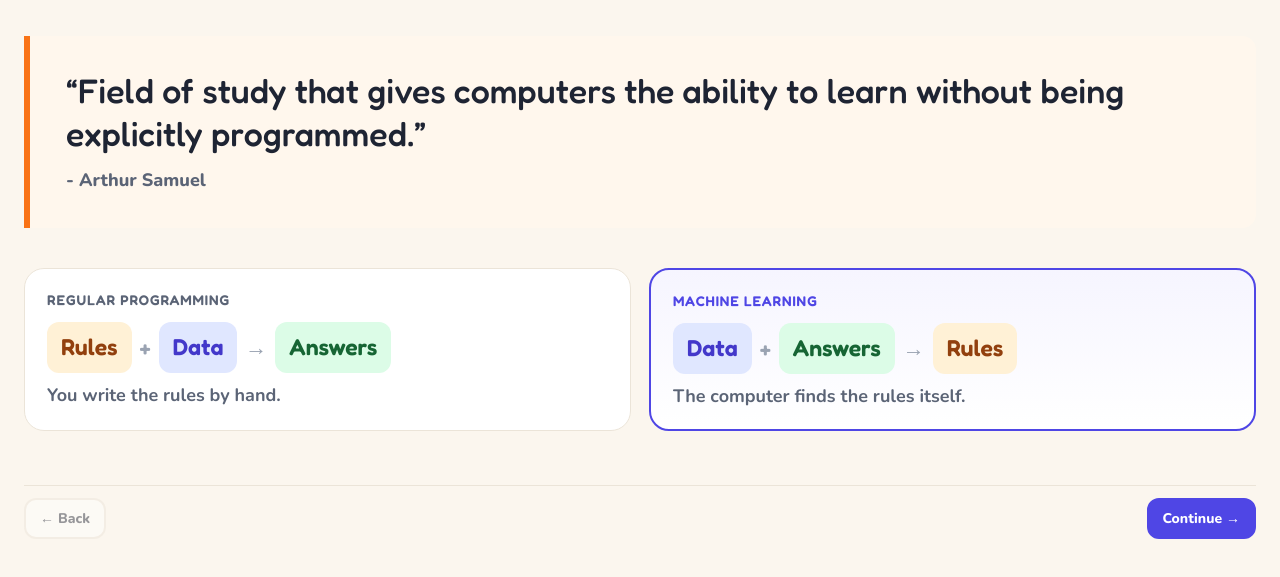
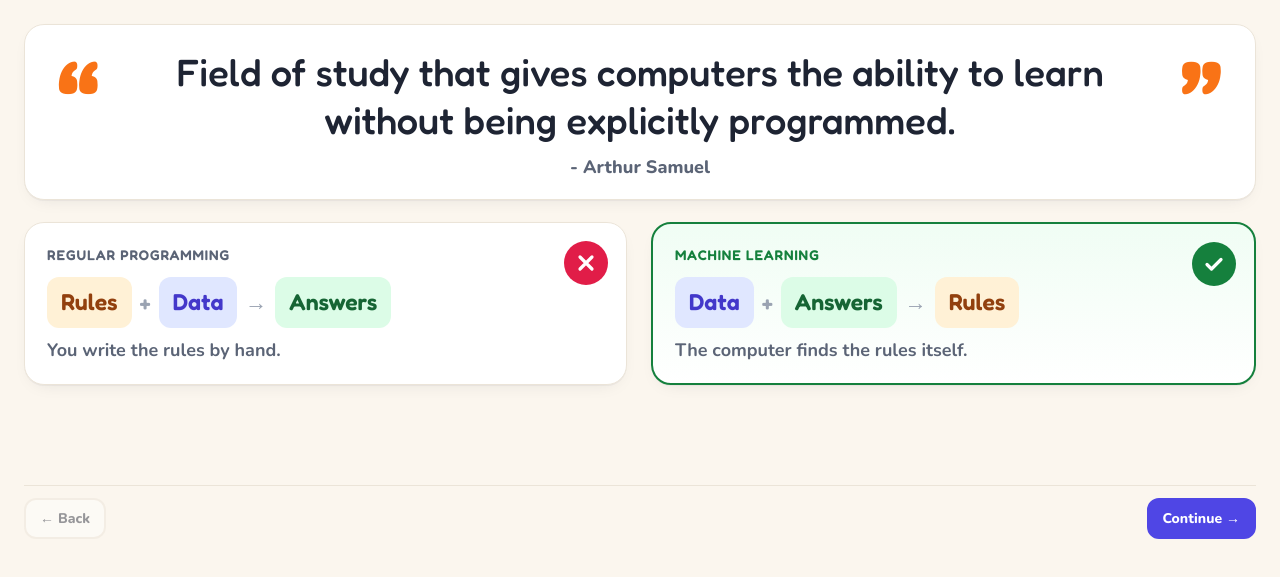
Before and after one commit to bennlaufer/ml-visualizer, a plain HTML site: page intro.html in a window 1280 px wide. Shown: the part 240-817 px from the top of the page. Drawn offline with nearby package versions, Linux system fonts and the light colour scheme.

Commit message:
Intro: rework first slide, quote layout, and logistic assessment picture

```diff
--- a/intro.html
+++ b/intro.html
@@ -278,6 +278,38 @@
   #slide-4 .loop-svg{flex:1 1 0; height:0; min-height:180px; max-height:none; margin:0 0 6px;}
   #slide-1 .big-q{margin-bottom:40px;}
   #slide-1 .vs{margin-top:40px;}
+  /* slide 1: blocked-in two-column layout, one card style throughout */
+  #slide-1 .big-q{margin-bottom:28px;}
+  .s1grid{display:grid; grid-template-columns:minmax(0,1.1fr) minmax(0,1fr); gap:24px; align-items:stretch;}
+  #slide-1 .quote{margin:0; max-width:none; background:#fff; border:1px solid var(--rule); border-left:1px solid var(--rule); border-radius:20px; padding:34px 36px 28px; display:flex; flex-direction:column; justify-content:center; position:relative; box-shadow:0 1px 0 rgba(30,36,51,.04),0 6px 20px -12px rgba(30,36,51,.18);}
+  #slide-1 .quote::before{content:"\201C"; font-family:'Fredoka'; font-weight:700; font-size:96px; line-height:.7; color:var(--accent); display:block; margin-bottom:6px;}
+  #slide-1 .quote p{font-size:clamp(24px,2.8vw,34px); line-height:1.25;}
+  #slide-1 .quote cite{margin-top:22px; padding-top:16px; border-top:1px dashed var(--rule); font-size:var(--t-body);}
+  #slide-1 .vs{display:flex; flex-direction:column; gap:24px; margin:0;}
+  #slide-1 .vs-card{flex:1; display:flex; flex-direction:column; justify-content:center; box-shadow:0 1px 0 rgba(30,36,51,.04),0 6px 20px -12px rgba(30,36,51,.18);}
+  @media (max-width:860px){ .s1grid{grid-template-columns:minmax(0,1fr);} }
+  /* slide 1 v3: quote centered on top, two boxes side by side with a red X and a green check */
+  .s1grid{grid-template-columns:minmax(0,1fr); gap:22px;}
+  #slide-1 .quote{text-align:center; align-items:center; padding:20px 40px 18px;}
+  #slide-1 .quote::before{font-size:72px; height:40px;}
+  #slide-1 .quote::before{margin-bottom:0;}
+  #slide-1 .quote p{max-width:900px; font-size:clamp(24px,3.2vw,38px);}
+  #slide-1 .quote cite{border-top:0; padding-top:0; margin-top:12px;}
+  #slide-1 .vs{flex-direction:row; gap:24px;}
+  #slide-1 .vs-card{position:relative; padding-right:76px;}
+  .vs-badge{position:absolute; top:18px; right:18px; width:44px; height:44px; border-radius:50%; display:flex; align-items:center; justify-content:center;}
+  .vs-badge svg{width:24px; height:24px;}
+  .vs-badge.no{background:var(--hi);} .vs-badge.yes{background:var(--best);}
+  #slide-1 .vs-card.ml{border:2px solid var(--best); background:linear-gradient(180deg,#f0fdf4,#fff);}
+  #slide-1 .vs-card.ml .vs-t{color:var(--best);}
+  @media (max-width:760px){ #slide-1 .vs{flex-direction:column;} }
+  /* slide 1 v4: quote marks before and after the quote text */
+  #slide-1 .quote{display:grid; grid-template-columns:auto minmax(0,1fr) auto; column-gap:18px; align-items:center; padding:24px 32px 18px;}
+  #slide-1 .quote::before{content:"\201C"; grid-column:1; grid-row:1; font-size:96px; height:auto; line-height:.8; align-self:start; margin:0; padding-top:6px;}
+  #slide-1 .quote::after{content:"\201D"; grid-column:3; grid-row:1; font-family:'Fredoka'; font-weight:700; font-size:96px; line-height:.8; color:var(--accent); align-self:start; padding-top:6px;}
+  #slide-1 .quote p{grid-column:2; grid-row:1; margin:0; max-width:none;}
+  #slide-1 .quote cite{grid-column:2; grid-row:2; margin-top:10px;}
+  @media (max-width:640px){ #slide-1 .quote::before,#slide-1 .quote::after{font-size:56px;} #slide-1 .quote{column-gap:10px; padding:16px;} }
 </style>
 </head>
 <body>
@@ -306,21 +338,25 @@
   <div class="stage" id="stage">
   <section class="slide on" id="slide-1" data-i="0">
     <h1 class="big-q" id="title">What is machine learning?</h1>
-  <blockquote class="quote" id="quote">
-    <p>&ldquo;Field of study that gives computers the ability to learn without being explicitly programmed.&rdquo;</p>
+  <div class="s1grid" id="s1grid">
+    <blockquote class="quote" id="quote">
+    <p>Field of study that gives computers the ability to learn without being explicitly programmed.</p>
     <cite>Arthur Samuel</cite>
   </blockquote>
     <div class="vs" id="vs">
       <div class="vs-card" id="vs-old">
+        <span class="vs-badge no" aria-label="not this"><svg viewBox="0 0 24 24"><path d="M6 6l12 12M18 6L6 18" stroke="#fff" stroke-width="3.2" stroke-linecap="round"/></svg></span>
         <div class="vs-t">Regular programming</div>
         <div class="vs-flow"><span class="vs-chip rules">Rules</span><span class="vs-plus">+</span><span class="vs-chip data">Data</span><span class="vs-arrow">&rarr;</span><span class="vs-chip ans">Answers</span></div>
         <p>You write the rules by hand.</p>
       </div>
       <div class="vs-card ml" id="vs-ml">
+        <span class="vs-badge yes" aria-label="this one"><svg viewBox="0 0 24 24"><path d="M5 12.5l4.5 4.5L19 7.5" fill="none" stroke="#fff" stroke-width="3.2" stroke-linecap="round" stroke-linejoin="round"/></svg></span>
         <div class="vs-t">Machine learning</div>
         <div class="vs-flow"><span class="vs-chip data">Data</span><span class="vs-plus">+</span><span class="vs-chip ans">Answers</span><span class="vs-arrow">&rarr;</span><span class="vs-chip rules">Rules</span></div>
         <p>The computer finds the rules itself.</p>
       </div>
+    </div>
     </div>
 
   </section>
@@ -554,7 +590,7 @@
   const AX='<line x1="8" y1="62" x2="152" y2="62" stroke="#e1d8c7" stroke-width="2"/>';
   const PIC=[
     '<svg viewBox="0 0 160 70" class="mpic" role="img" aria-label="A straight line through points">'+AX+'<line x1="10" y1="54" x2="150" y2="12" stroke="#4f46e5" stroke-width="3.5" stroke-linecap="round"/><g fill="#1e2433"><circle cx="30" cy="52" r="3.5"/><circle cx="62" cy="38" r="3.5"/><circle cx="92" cy="36" r="3.5"/><circle cx="128" cy="18" r="3.5"/></g></svg>',
-    '<svg viewBox="0 0 160 70" class="mpic" role="img" aria-label="An S-shaped curve between two groups">'+AX+'<path d="M10 56 C 60 56, 70 10, 80 10 S 110 10, 150 10" stroke="#4f46e5" stroke-width="3.5" fill="none" stroke-linecap="round" transform="translate(0 0)"/><g fill="#e11d48"><circle cx="24" cy="56" r="3.5"/><circle cx="46" cy="56" r="3.5"/></g><g fill="#16a34a"><circle cx="116" cy="10" r="3.5"/><circle cx="138" cy="10" r="3.5"/></g></svg>',
+    '<svg viewBox="0 0 160 70" class="mpic" role="img" aria-label="An S-shaped curve between two groups">'+AX+'<path d="M10 56 C 60 56, 70 10, 80 10 S 110 10, 150 10" stroke="#4f46e5" stroke-width="3.5" fill="none" stroke-linecap="round" transform="translate(0 0)"/><g fill="#e11d48"><circle cx="24" cy="56" r="3.5"/><circle cx="46" cy="56" r="3.5"/><circle cx="70" cy="56" r="3.5"/></g><g fill="#16a34a"><circle cx="100" cy="10" r="3.5"/><circle cx="116" cy="10" r="3.5"/><circle cx="138" cy="10" r="3.5"/></g></svg>',
     '<svg viewBox="0 0 220 120" class="mpic tree" role="img" aria-label="A small decision tree"><g stroke="#c7c2ff" stroke-width="3"><line x1="110" y1="26" x2="62" y2="62"/><line x1="110" y1="26" x2="162" y2="62"/><line x1="62" y1="70" x2="34" y2="102"/><line x1="62" y1="70" x2="92" y2="102"/></g><rect x="70" y="8" width="80" height="26" rx="8" fill="#4f46e5"/><text x="110" y="26" font-size="12" font-family="Nunito" font-weight="800" fill="#fff" text-anchor="middle">size &gt; 2k?</text><rect x="26" y="56" width="72" height="24" rx="8" fill="#eef2ff" stroke="#a5b4fc"/><text x="62" y="72" font-size="11" font-family="Nunito" font-weight="800" fill="#4f46e5" text-anchor="middle">beds &gt; 2?</text><rect x="132" y="56" width="60" height="24" rx="8" fill="#dcfce7"/><text x="162" y="72" font-size="11" font-family="Nunito" font-weight="800" fill="#166534" text-anchor="middle">$450k</text><rect x="6" y="96" width="56" height="22" rx="8" fill="#dcfce7"/><text x="34" y="111" font-size="11" font-family="Nunito" font-weight="800" fill="#166534" text-anchor="middle">$220k</text><rect x="64" y="96" width="56" height="22" rx="8" fill="#dcfce7"/><text x="92" y="111" font-size="11" font-family="Nunito" font-weight="800" fill="#166534" text-anchor="middle">$300k</text></svg>',
     '<svg viewBox="0 0 160 70" class="mpic" role="img" aria-label="Two groups of points with a center each"><g fill="#a5b4fc"><circle cx="30" cy="22" r="3.5"/><circle cx="44" cy="34" r="3.5"/><circle cx="26" cy="42" r="3.5"/><circle cx="48" cy="18" r="3.5"/></g><g fill="#fdba74"><circle cx="112" cy="40" r="3.5"/><circle cx="130" cy="28" r="3.5"/><circle cx="124" cy="54" r="3.5"/><circle cx="144" cy="44" r="3.5"/></g><circle cx="37" cy="29" r="7" fill="none" stroke="#4f46e5" stroke-width="3"/><circle cx="127" cy="42" r="7" fill="none" stroke="#d97706" stroke-width="3"/></svg>'
   ];
@@ -567,7 +603,7 @@
   ];
   const ERR=[
     '<svg viewBox="0 0 160 70" class="mpic" role="img" aria-label="Misses between points and the line">'+AX+'<line x1="10" y1="54" x2="150" y2="12" stroke="#c7c2ff" stroke-width="3" stroke-linecap="round"/><g stroke="'+R+'" stroke-width="3.5" stroke-linecap="round"><line x1="30" y1="57" x2="30" y2="48"/><line x1="62" y1="28" x2="62" y2="38"/><line x1="92" y1="41" x2="92" y2="29"/><line x1="128" y1="8" x2="128" y2="19"/></g><g fill="#1e2433"><circle cx="30" cy="57" r="3.5"/><circle cx="62" cy="28" r="3.5"/><circle cx="92" cy="41" r="3.5"/><circle cx="128" cy="8" r="3.5"/></g></svg>',
-    '<svg viewBox="0 0 160 70" class="mpic" role="img" aria-label="Misses between points and the S-curve">'+AX+'<path d="M10 56 C 60 56, 70 10, 80 10 S 110 10, 150 10" stroke="#c7c2ff" stroke-width="3" fill="none" stroke-linecap="round"/><g stroke="'+R+'" stroke-width="3.5" stroke-linecap="round"><line x1="46" y1="56" x2="46" y2="55"/><line x1="100" y1="10" x2="100" y2="10.5"/><line x1="70" y1="56" x2="70" y2="26"/></g><g fill="#e11d48"><circle cx="24" cy="56" r="3.5"/><circle cx="46" cy="56" r="3.5"/><circle cx="70" cy="56" r="3.5"/></g><g fill="#16a34a"><circle cx="116" cy="10" r="3.5"/><circle cx="138" cy="10" r="3.5"/><circle cx="100" cy="10" r="3.5"/></g></svg>',
+    '<svg viewBox="0 0 160 70" class="mpic" role="img" aria-label="Misses between points and the S-curve">'+AX+'<path d="M10 50 C 60 50, 70 16, 80 16 S 110 16, 150 16" stroke="#c7c2ff" stroke-width="3" fill="none" stroke-linecap="round"/><g stroke="'+R+'" stroke-width="3.5" stroke-linecap="round"><line x1="24" y1="56" x2="24" y2="49.0"/><line x1="46" y1="56" x2="46" y2="42.3"/><line x1="70" y1="56" x2="70" y2="23.3"/><line x1="100" y1="10" x2="100" y2="16"/><line x1="116" y1="10" x2="116" y2="16"/><line x1="138" y1="10" x2="138" y2="16"/></g><g fill="#e11d48"><circle cx="24" cy="56" r="3.5"/><circle cx="46" cy="56" r="3.5"/><circle cx="70" cy="56" r="3.5"/></g><g fill="#16a34a"><circle cx="100" cy="10" r="3.5"/><circle cx="116" cy="10" r="3.5"/><circle cx="138" cy="10" r="3.5"/></g></svg>',
     '<svg viewBox="0 0 160 70" class="mpic" role="img" aria-label="Misses between points and the step line">'+AX+'<path d="M10 50 H64 V30 H104 V12 H150" stroke="#c7c2ff" stroke-width="3" fill="none" stroke-linecap="round" stroke-linejoin="round"/><g stroke="'+R+'" stroke-width="3.5" stroke-linecap="round"><line x1="24" y1="40" x2="24" y2="50"/><line x1="48" y1="58" x2="48" y2="50"/><line x1="84" y1="42" x2="84" y2="30"/><line x1="122" y1="4" x2="122" y2="12"/></g><g fill="#1e2433"><circle cx="24" cy="40" r="3.5"/><circle cx="48" cy="58" r="3.5"/><circle cx="84" cy="42" r="3.5"/><circle cx="122" cy="4" r="3.5"/></g></svg>',
     '<svg viewBox="0 0 160 70" class="mpic" role="img" aria-label="Distances from points to their group center"><g stroke="'+R+'" stroke-width="2.5" stroke-dasharray="4 3" stroke-linecap="round"><line x1="30" y1="22" x2="37" y2="29"/><line x1="44" y1="34" x2="37" y2="29"/><line x1="26" y1="42" x2="37" y2="29"/><line x1="48" y1="18" x2="37" y2="29"/><line x1="112" y1="40" x2="127" y2="42"/><line x1="130" y1="28" x2="127" y2="42"/><line x1="124" y1="54" x2="127" y2="42"/><line x1="144" y1="44" x2="127" y2="42"/></g><g fill="#a5b4fc"><circle cx="30" cy="22" r="3.5"/><circle cx="44" cy="34" r="3.5"/><circle cx="26" cy="42" r="3.5"/><circle cx="48" cy="18" r="3.5"/></g><g fill="#fdba74"><circle cx="112" cy="40" r="3.5"/><circle cx="130" cy="28" r="3.5"/><circle cx="124" cy="54" r="3.5"/><circle cx="144" cy="44" r="3.5"/></g><circle cx="37" cy="29" r="6" fill="none" stroke="#4f46e5" stroke-width="3"/><circle cx="127" cy="42" r="6" fill="none" stroke="#d97706" stroke-width="3"/></svg>'
   ];
```
